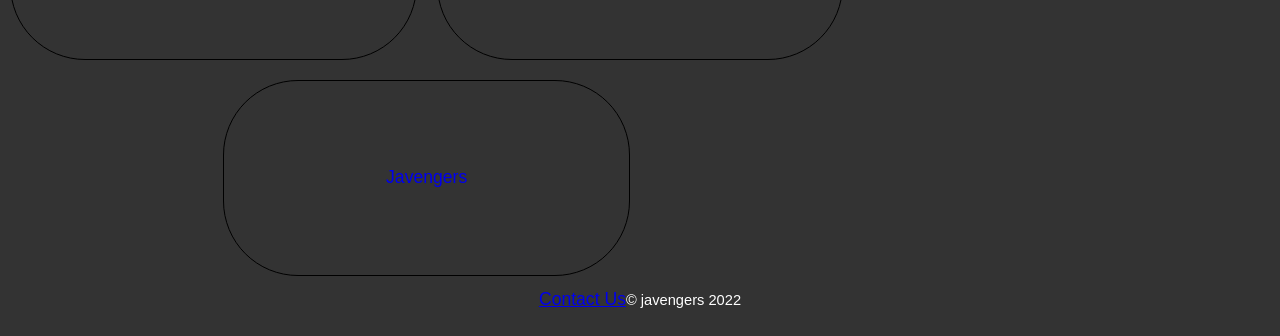
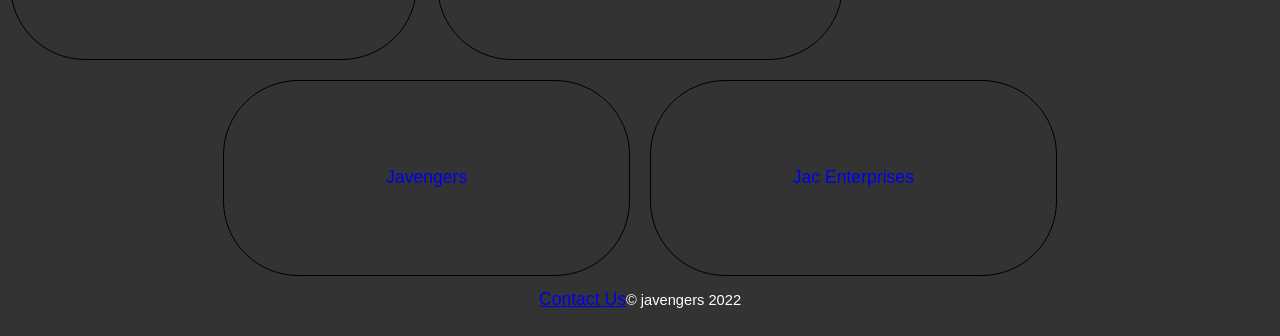
Before and after one commit to cheyenneabel/mystery-educator, a React (Create React App) app in the folder frontend/: page / in a window 1280 px wide. Shown: the part 311-647 px from the top of the page. Built offline with nearby package versions, Linux system fonts and the light colour scheme.

Commit message:
Added Jac Contact Button to Main Page

```diff
--- a/frontend/package.json
+++ b/frontend/package.json
@@ -11,7 +11,6 @@
     "react-scripts": "5.0.1",
     "web-vitals": "^2.1.4",
     "react-router-dom": "^5.3.0"
-
   },
   "scripts": {
     "start": "react-scripts start",
--- a/frontend/src/Components/MainPage.css
+++ b/frontend/src/Components/MainPage.css
@@ -41,7 +41,7 @@
 #javengers{
     grid-column: 2/4;
 }
-/* change when Jac Contact is added */
+
 #jac{
     grid-column: 4/6;
 }
--- a/frontend/src/Components/MainPage.js
+++ b/frontend/src/Components/MainPage.js
@@ -15,7 +15,7 @@ const MainPage = () => (
 
         <NavLink id='javengers' to='/javengers'>Javengers</NavLink>
 
-        <div id='jac'></div>
+        <NavLink id='jac' to='/jacContact'>Jac Enterprises</NavLink>
 
     </section>
 
```
Also changed, not shown: 1 other file (tests, documents, lock files or other folders).
